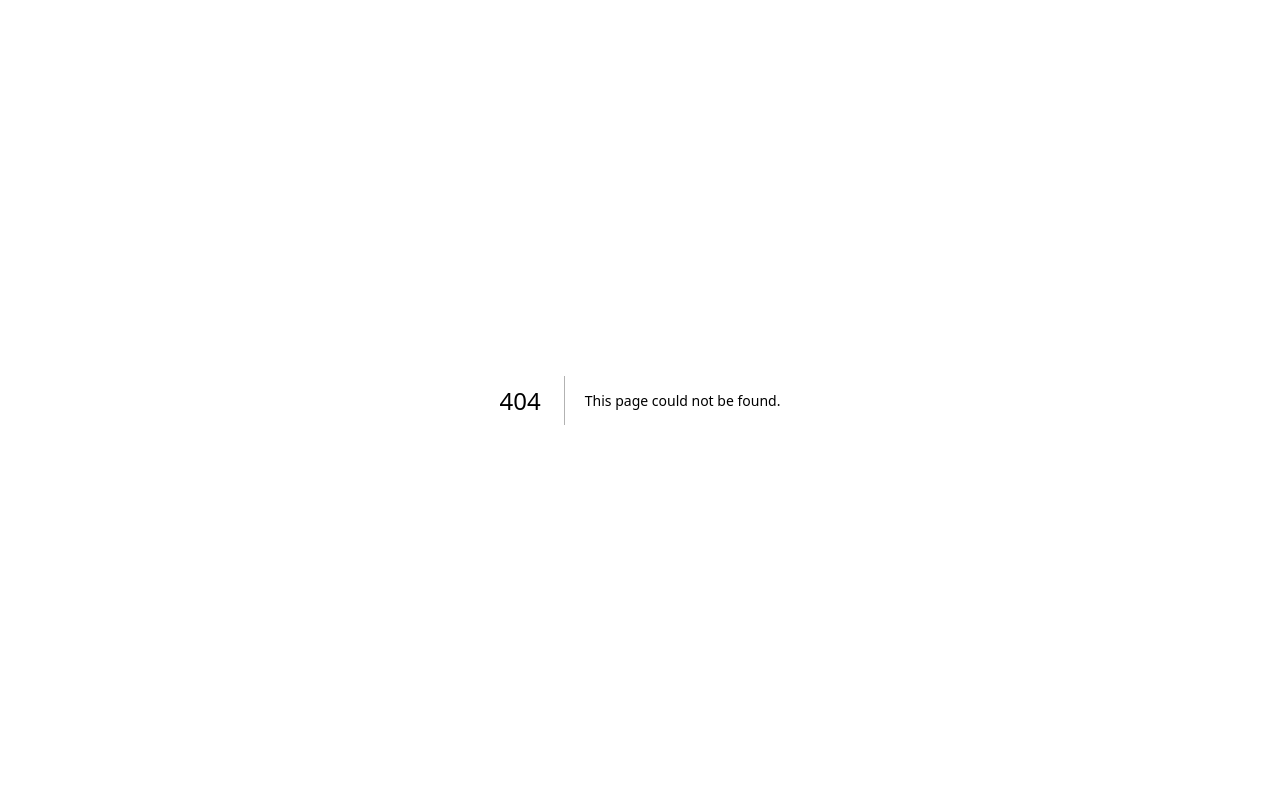
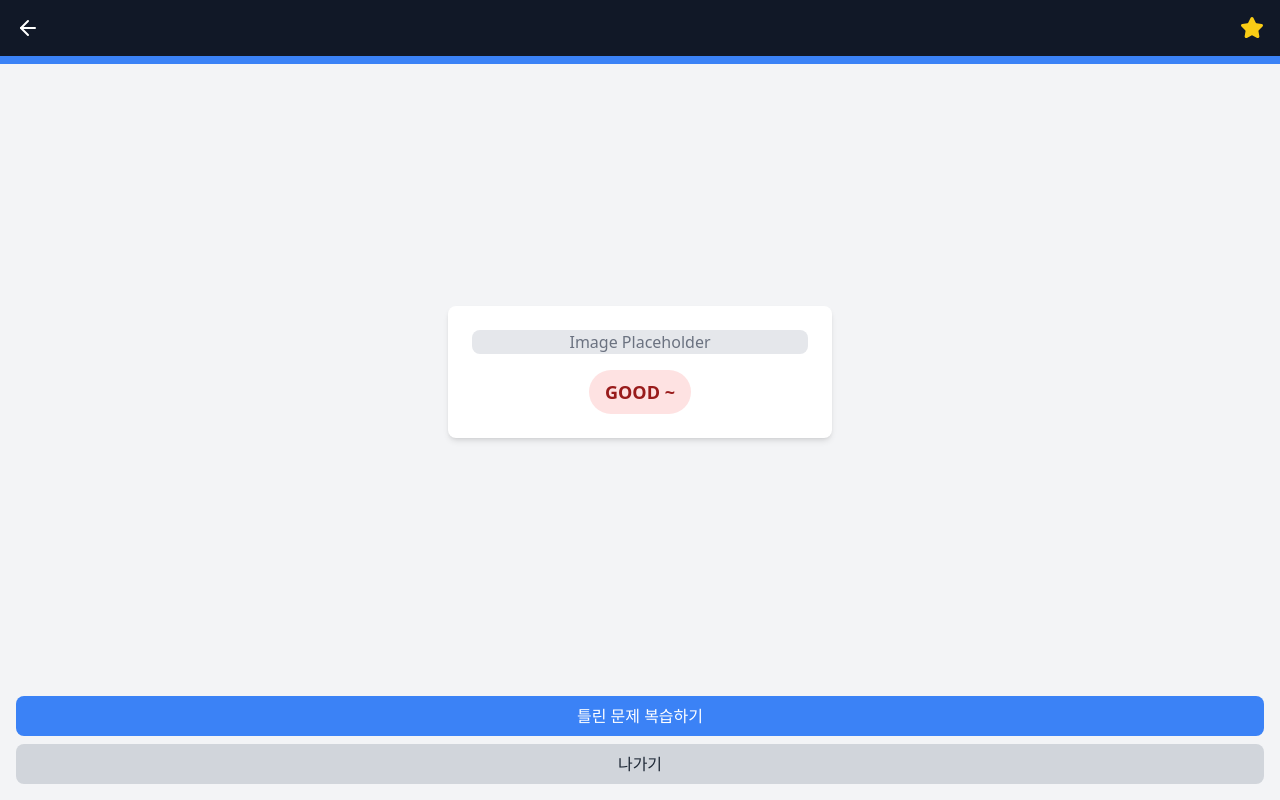
Before and after one commit to kimsearch/engdoit-browser, a Next.js app: page /result in a window 1280 px wide. Before the commit this address had no page. Built offline with nearby package versions, Linux system fonts and the light colour scheme.

Commit message:
feat: add result version 2

```diff
--- /dev/null
+++ b/app/result/page.tsx
@@ -0,0 +1,44 @@
+import { ArrowLeft, Star } from 'lucide-react'
+
+export default function Component() {
+  return (
+    <div className="flex flex-col h-screen bg-gray-100">
+      {/* Header */}
+      <header className="flex justify-between items-center bg-gray-900 text-white p-4">
+        <ArrowLeft className="w-6 h-6" />
+        <Star className="w-6 h-6 text-yellow-400 fill-current" />
+      </header>
+
+      {/* Progress bar */}
+      <div className="bg-gray-200 h-2">
+        <div className="bg-blue-500 h-full w-full"></div>
+      </div>
+
+      {/* Main content */}
+      <main className="flex-grow flex flex-col items-center justify-center p-4">
+        <div className="bg-white rounded-lg shadow-md p-6 w-full max-w-sm">
+          <div className="aspect-w-1 aspect-h-1 mb-4">
+            <div className="w-full h-full bg-gray-200 rounded-lg flex items-center justify-center">
+              <span className="text-gray-500">Image Placeholder</span>
+            </div>
+          </div>
+          <div className="text-center">
+            <span className="inline-block px-4 py-2 bg-red-100 text-red-800 rounded-full text-lg font-semibold">
+              GOOD ~
+            </span>
+          </div>
+        </div>
+      </main>
+
+      {/* Footer */}
+      <footer className="p-4 space-y-2">
+        <button className="w-full bg-blue-500 text-white py-2 rounded-lg">
+          틀린 문제 복습하기
+        </button>
+        <button className="w-full bg-gray-300 text-gray-800 py-2 rounded-lg">
+          나가기
+        </button>
+      </footer>
+    </div>
+  )
+}
```
